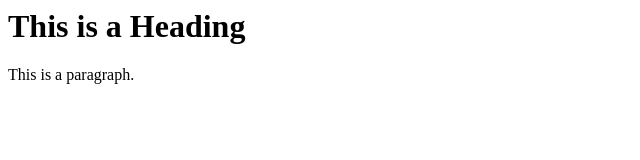
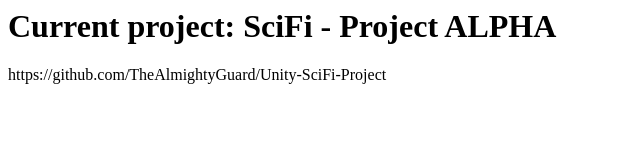
Before and after one commit to TheAlmightyGuard/classifiedRyann.github.io, a plain HTML site: page index.html in a window 1280 px wide. Shown: the whole page, without its empty margins (0-640 px from the left). Drawn offline with Linux system fonts and the light colour scheme.

Commit message:
Update index.html

```diff
--- a/index.html
+++ b/index.html
@@ -4,8 +4,8 @@
 </head>
 <body>
 
-<h1>This is a Heading</h1>
-<p>This is a paragraph.</p>
+<h1>Current project: SciFi - Project ALPHA </h1>
+<p>https://github.com/TheAlmightyGuard/Unity-SciFi-Project</p>
 
 </body>
 </html>
```
